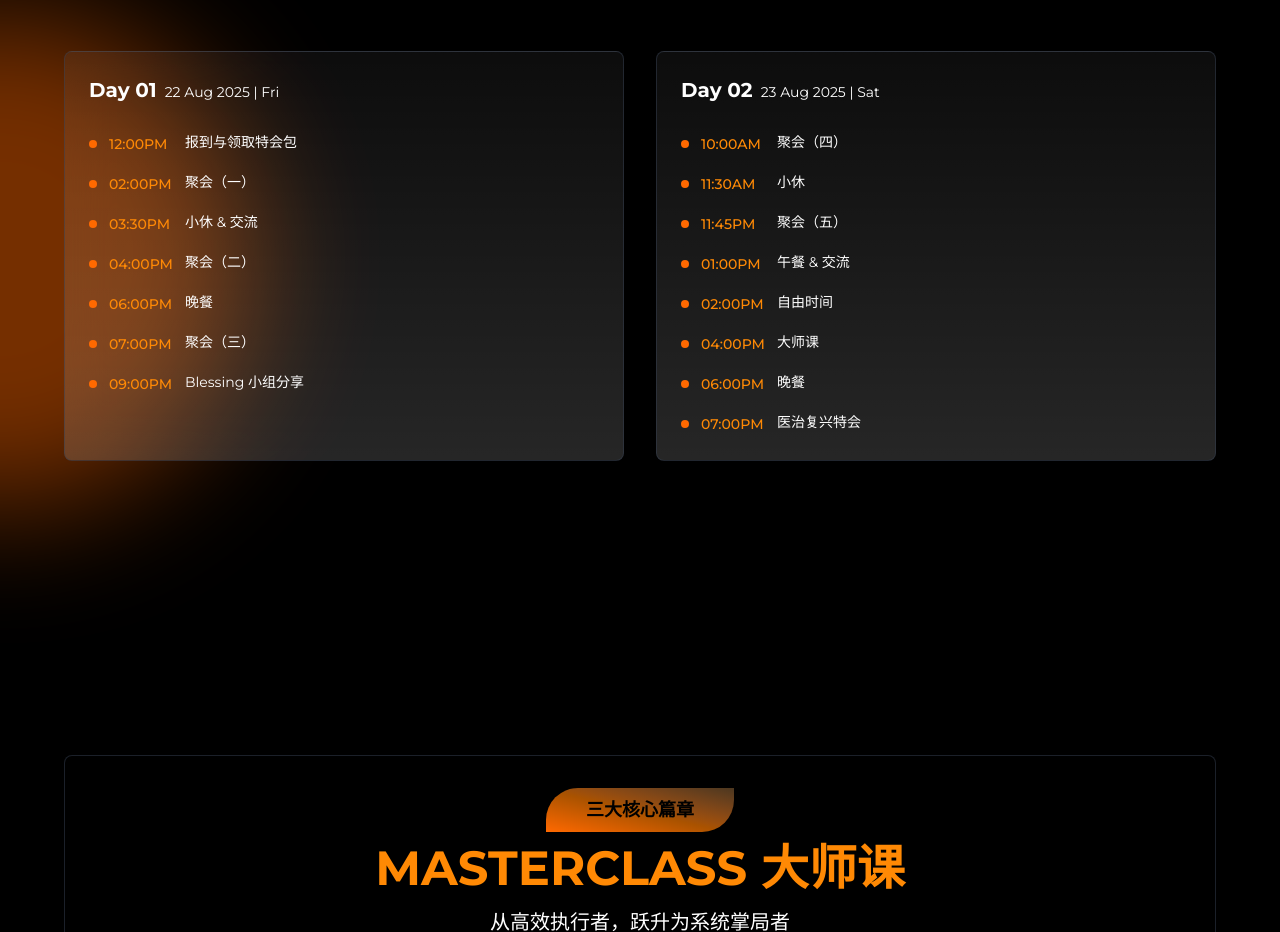
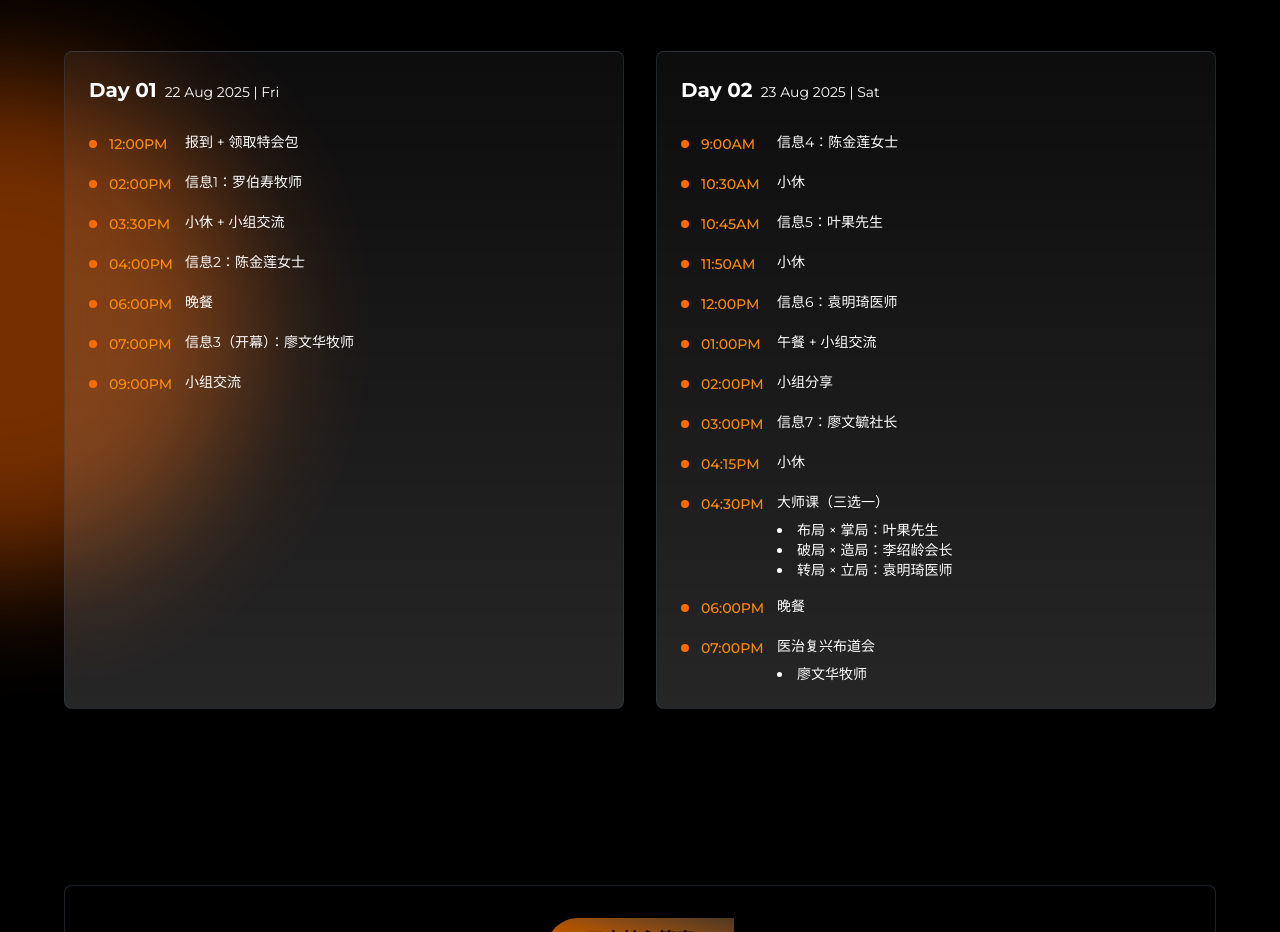
Before and after one commit to fgacyc/the-blessing-asia, a Next.js app: page / in a window 1280 px wide. Shown: the part 3100-4032 px from the top of the page. Built offline with nearby package versions, Linux system fonts and the light colour scheme.

Commit message:
Update schedules

```diff
--- a/src/components/Sections/SchedulesSection.js
+++ b/src/components/Sections/SchedulesSection.js
@@ -1,81 +1,103 @@
-import React from 'react';
-import Container from '../Layout/Container';
-import useResponsive from '../../hooks/useResponsive';
+import React from "react";
+import Container from "../Layout/Container";
+import useResponsive from "../../hooks/useResponsive";
 
 const SchedulesSection = () => {
   const { isMobile } = useResponsive();
 
   const scheduleData = {
     1: {
-      date: '22 Aug 2025 | Fri',
+      date: "22 Aug 2025 | Fri",
       items: [
         {
-          time: '12:00PM',
-          title: '报到与领取特会包'
+          time: "12:00PM",
+          title: "报到 + 领取特会包",
         },
         {
-          time: '02:00PM',
-          title: '聚会（一）'
+          time: "02:00PM",
+          title: "信息1：罗伯寿牧师",
         },
         {
-          time: '03:30PM',
-          title: '小休 & 交流'
+          time: "03:30PM",
+          title: "小休 + 小组交流",
         },
         {
-          time: '04:00PM',
-          title: '聚会（二）'
+          time: "04:00PM",
+          title: "信息2：陈金莲女士",
         },
         {
-          time: '06:00PM',
-          title: '晚餐'
+          time: "06:00PM",
+          title: "晚餐",
         },
         {
-          time: '07:00PM',
-          title: '聚会（三）'
+          time: "07:00PM",
+          title: "信息3（开幕）：廖文华牧师",
         },
         {
-          time: '09:00PM',
-          title: 'Blessing 小组分享'
-        }
-      ]
+          time: "09:00PM",
+          title: "小组交流",
+        },
+      ],
     },
     2: {
-      date: '23 Aug 2025 | Sat',
+      date: "23 Aug 2025 | Sat",
       items: [
         {
-          time: '10:00AM',
-          title: ' 聚会（四）'
+          time: "9:00AM",
+          title: "信息4：陈金莲女士",
         },
         {
-          time: '11:30AM',
-          title: '小休'
+          time: "10:30AM",
+          title: "小休",
         },
         {
-          time: '11:45PM',
-          title: '聚会（五）'
+          time: "10:45AM",
+          title: "信息5：叶果先生",
         },
         {
-          time: '01:00PM',
-          title: '午餐 & 交流'
+          time: "11:50AM",
+          title: "小休",
         },
         {
-          time: '02:00PM',
-          title: '自由时间'
+          time: "12:00PM",
+          title: "信息6：袁明琦医师",
         },
         {
-          time: '04:00PM',
-          title: '大师课'
+          time: "01:00PM",
+          title: "午餐 + 小组交流",
         },
         {
-          time: '06:00PM',
-          title: '晚餐'
+          time: "02:00PM",
+          title: "小组分享",
         },
         {
-          time: '07:00PM',
-          title: '医治复兴特会'
-        }
-      ]
-    }
+          time: "03:00PM",
+          title: "信息7：廖文毓社长",
+        },
+        {
+          time: "04:15PM",
+          title: "小休",
+        },
+        {
+          time: "04:30PM",
+          title: "大师课（三选一）",
+          options: [
+            "布局 × 掌局：叶果先生",
+            "破局 × 造局：李绍龄会长",
+            "转局 × 立局：袁明琦医师",
+          ],
+        },
+        {
+          time: "06:00PM",
+          title: "晚餐",
+        },
+        {
+          time: "07:00PM",
+          title: "医治复兴布道会",
+          options: ["廖文华牧师"],
+        },
+      ],
+    },
   };
 
   // Component to render a single day's schedule
@@ -100,12 +122,27 @@ const SchedulesSection = () => {
 
             {/* Time */}
             <div className="flex-shrink-0 w-16">
-              <span className="text-orange-400 text-sm font-medium">{item.time}</span>
+              <span className="text-orange-400 text-sm font-medium">
+                {item.time}
+              </span>
             </div>
 
             {/* Title */}
             <div className="flex-grow">
               <p className="text-white text-sm">{item.title}</p>
+              {/* Options */}
+              {item.options && (
+                <div className="mt-2">
+                  {/* <p className="text-white text-sm">可选：</p> */}
+                  <ul className="list-disc list-inside">
+                    {item.options.map((option, index) => (
+                      <li key={index} className="text-white text-sm">
+                        {option}
+                      </li>
+                    ))}
+                  </ul>
+                </div>
+              )}
             </div>
           </div>
         ))}
@@ -114,7 +151,10 @@ const SchedulesSection = () => {
   );
 
   return (
-    <section id="schedules" className="min-h-screen bg-black py-20 relative overflow-hidden">
+    <section
+      id="schedules"
+      className="min-h-screen bg-black py-20 relative overflow-hidden"
+    >
       {/* Orange Glow Effect - Left Center */}
       <div
         className="absolute top-1/2 left-0 transform -translate-y-1/2 -translate-x-1/2 w-96 h-96 lg:w-[500px] lg:h-[500px] bg-orange-500/90 rounded-full blur-3xl opacity-50 pointer-events-none"
@@ -124,7 +164,11 @@ const SchedulesSection = () => {
       <Container>
         {/* Section Header */}
         <div className="text-center mb-12 lg:mb-16">
-          <h2 className={`${isMobile ? 'text-3xl' : 'text-4xl lg:text-5xl'} font-bold mb-4 text-white`}>
+          <h2
+            className={`${
+              isMobile ? "text-3xl" : "text-4xl lg:text-5xl"
+            } font-bold mb-4 text-white`}
+          >
             日程表
           </h2>
         </div>
```
Also changed, not shown: 1 other file (tests, documents, lock files or other folders).
